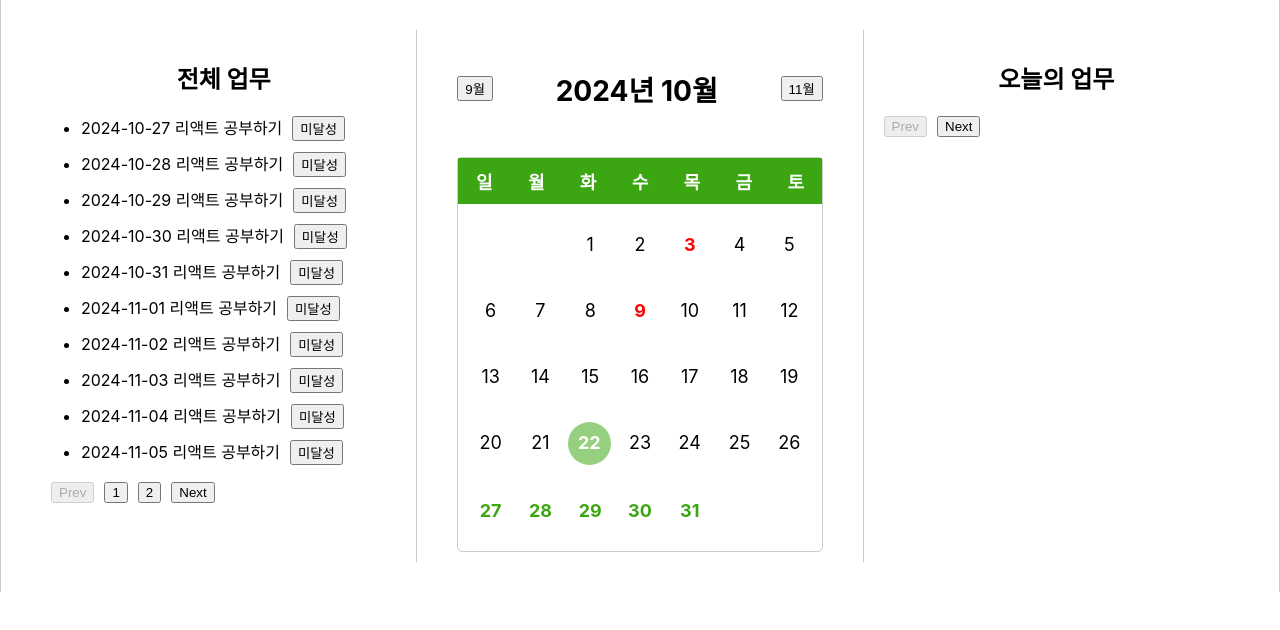
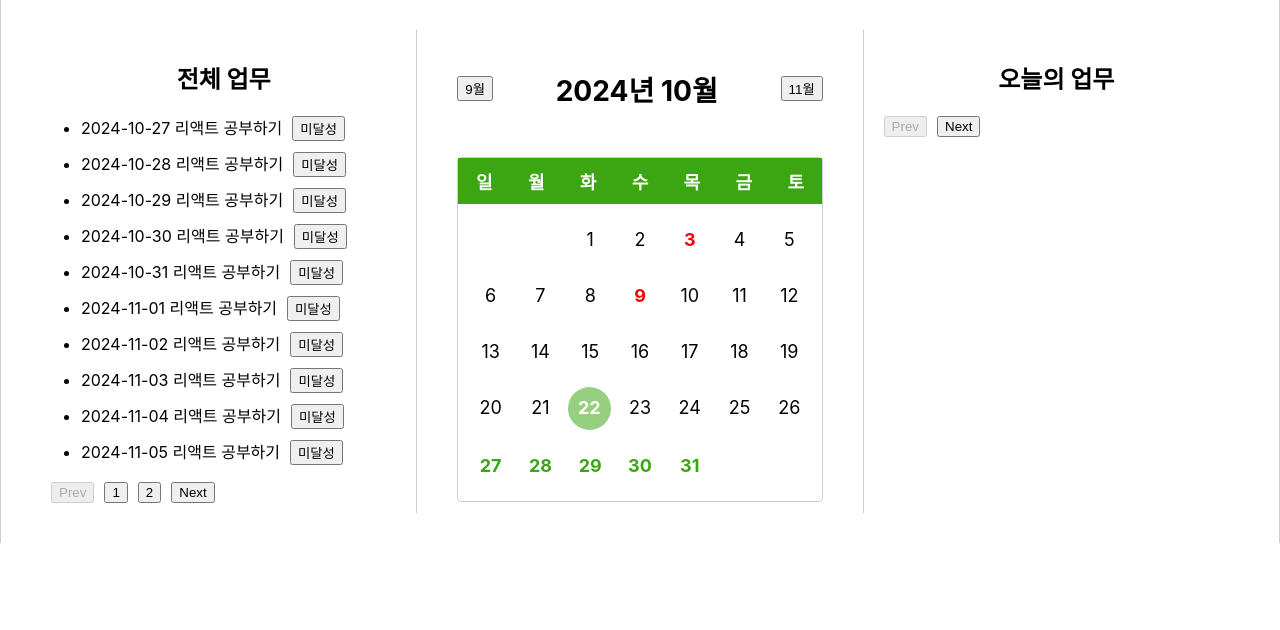
Before and after one commit to vosw1/my-app, a React (Create React App) app: page /home in a window 1280 px wide. Shown: the top 630 px of the page. Built offline with nearby package versions, Linux system fonts and the light colour scheme.

Commit message:
달력 스타일 변경

```diff
--- a/src/styles/Calendar.module.css
+++ b/src/styles/Calendar.module.css
@@ -21,7 +21,7 @@
     text-align: center;
     padding: 10px;
     cursor: pointer;
-    margin: 10px 0;
+    margin: 5px 0;
 }
 
 .daysOfWeek {
```
